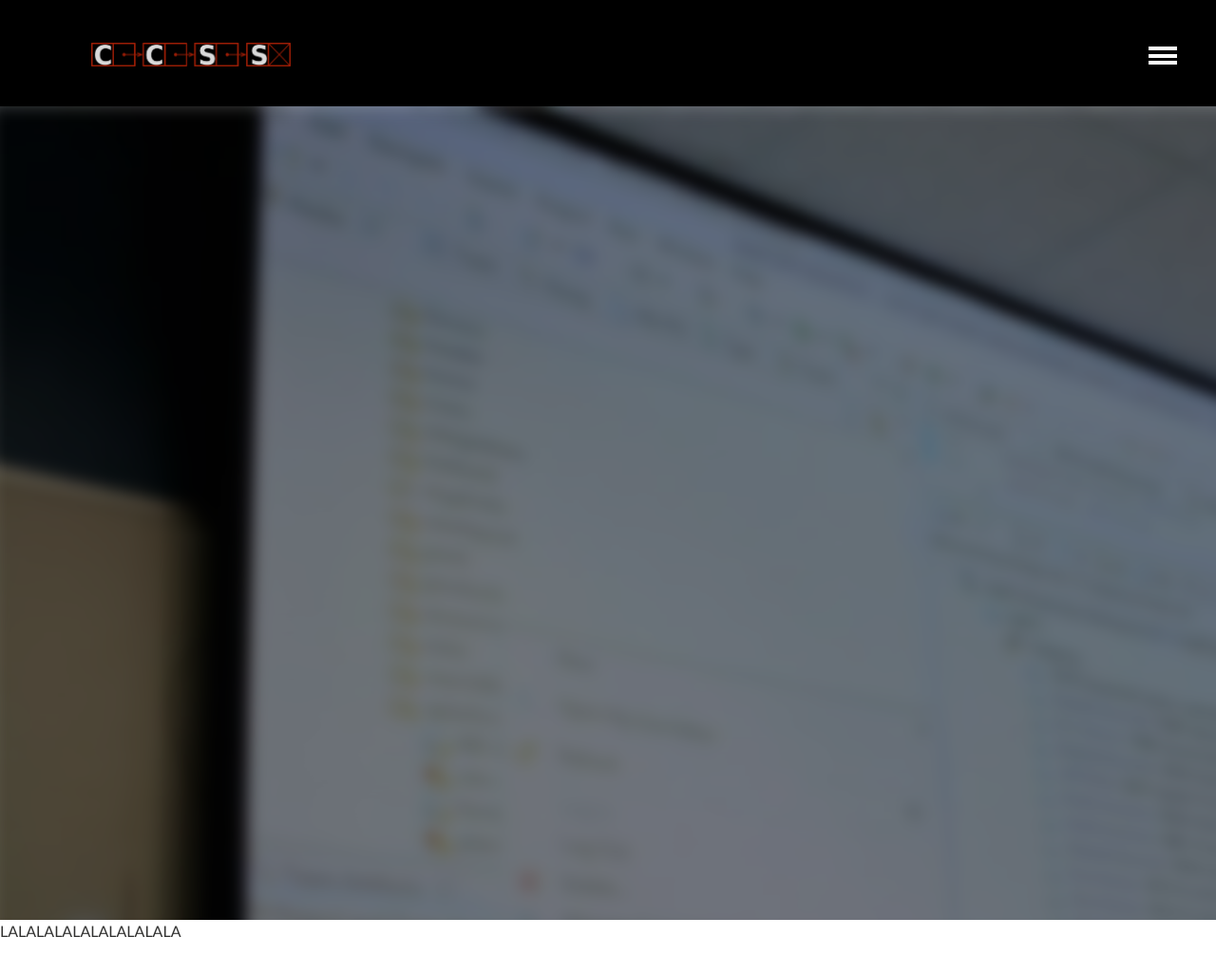
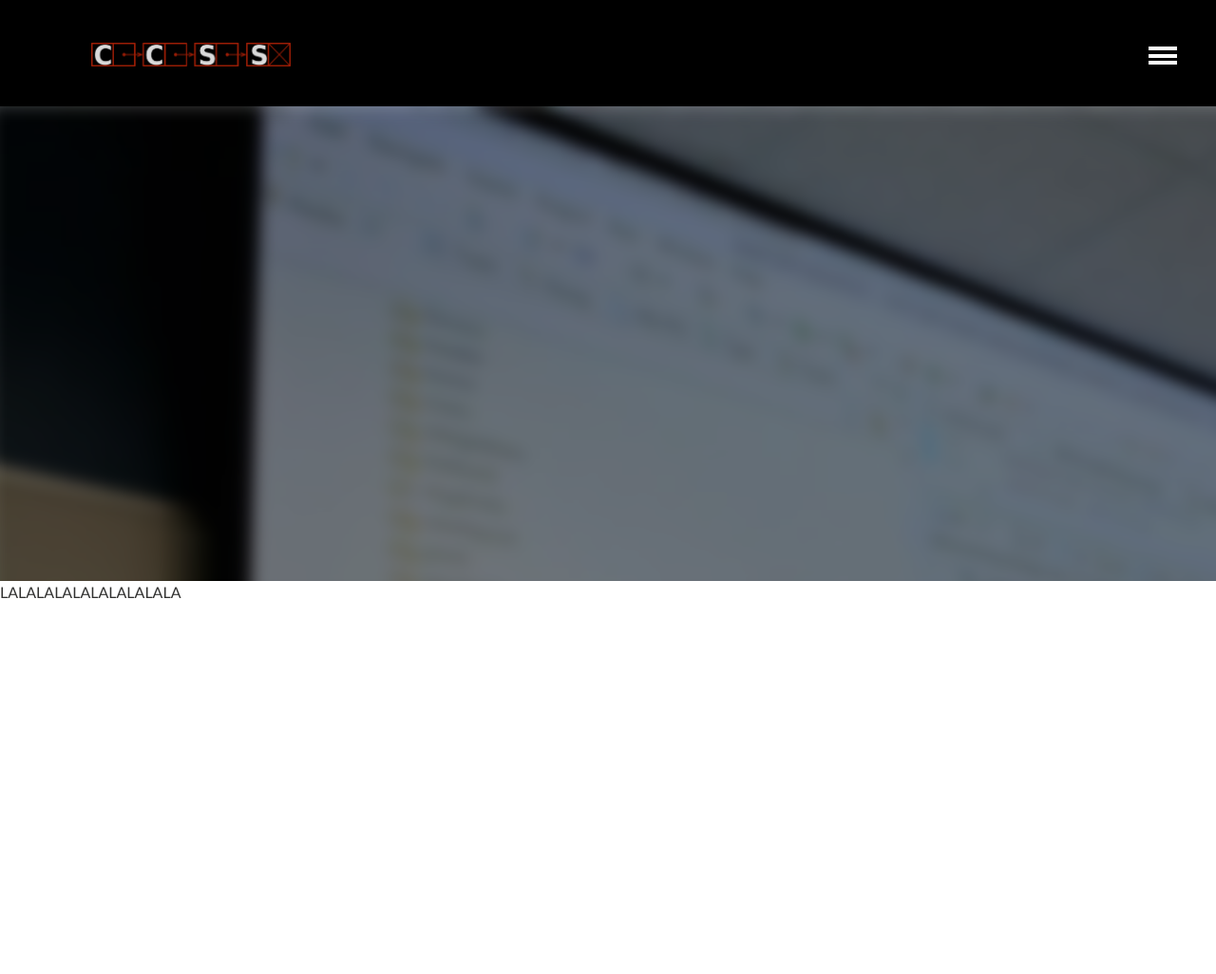
Before and after one commit to brittnylapierre/ccss_web, a Jekyll site: the page built from index.md, in a window 1280 px wide. Shown: the top 1026 px of the page at 95% size. Built offline with Jekyll 4.4.1, drawn with Linux system fonts in a browser that asks for light colours.

Commit message:
Updated _layout.scss

```diff
--- a/_sass/_layout.scss
+++ b/_sass/_layout.scss
@@ -300,7 +300,7 @@
 }
 
 @media only screen and (min-width : 1200px) {
-  .page-image-wrapper { height: 857px; }
+  .page-image-wrapper { height: 500px; }
 }
 
 // make image flush with edges on small screens
```
